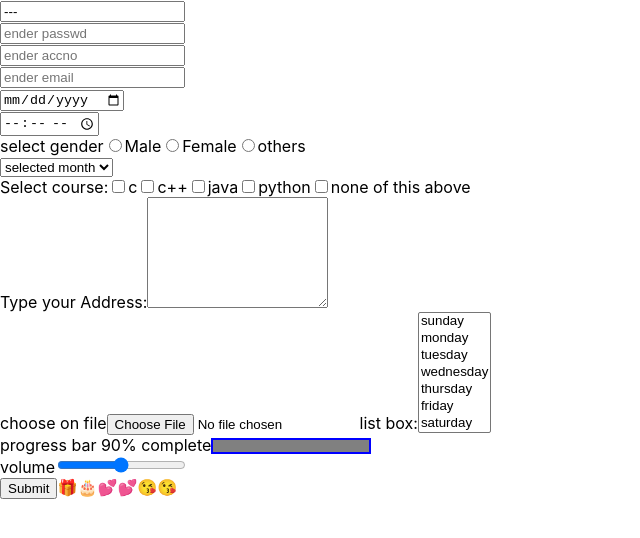
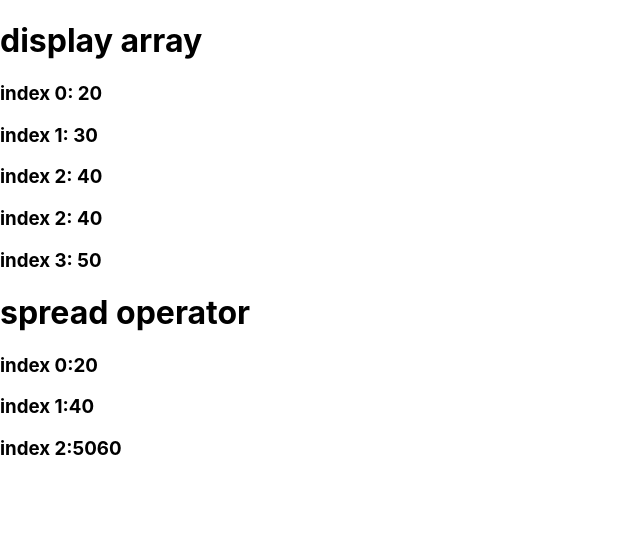
Before and after one commit to mahalakshmi9655/mahareact1, a React (Create React App) app: page / in a window 1280 px wide. Shown: the top 538 px of the page, without its empty margins (0-640 px from the left). Built offline with nearby package versions, Linux system fonts and the light colour scheme.

Commit message:
spread operator

```diff
--- a/src/App.js
+++ b/src/App.js
@@ -1,4 +1,26 @@
-import { useState } from 'react'
+function App()
+{
+  var arr=[20,30,40,50,60]
+  var [v1,,v2,...v3]=arr
+  return(<>
+     <h1>display array</h1>
+    <h3>index 0: {arr[0]}</h3>
+    <h3>index 1: {arr[1]}</h3>
+    <h3>index 2: {arr[2]}</h3>
+    <h3>index 2: {arr[2]}</h3>
+    <h3>index 3: {arr[3]}</h3>
+
+
+    <h1>spread operator</h1>
+   <h3>index 0:{v1}</h3>
+   <h3>index 1:{v2}</h3>
+   <h3>index 2:{v3}</h3>
+
+  </>)
+}
+export default App
+
+/*import { useState } from 'react'
 import React from 'react'
 const App = () => {
   const[name,setName]=useState("---")
```
Also changed, not shown: 1 other file (tests, documents, lock files or other folders).
